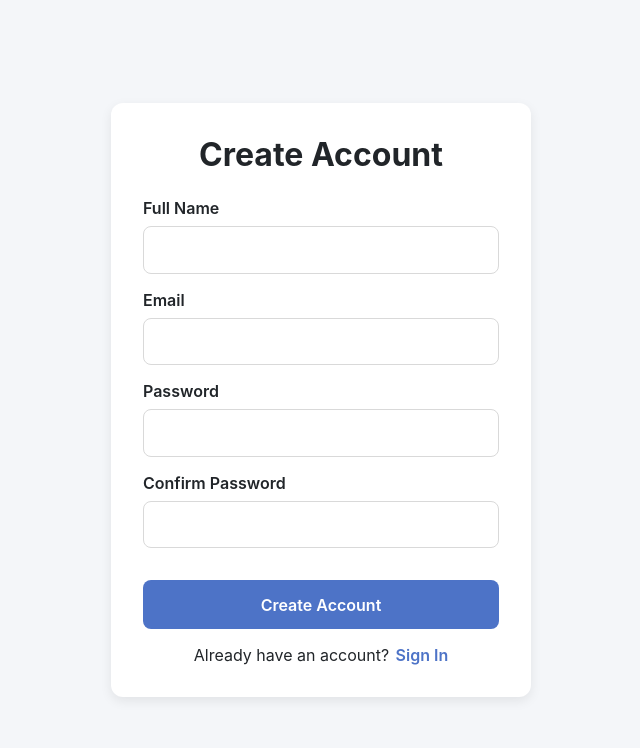
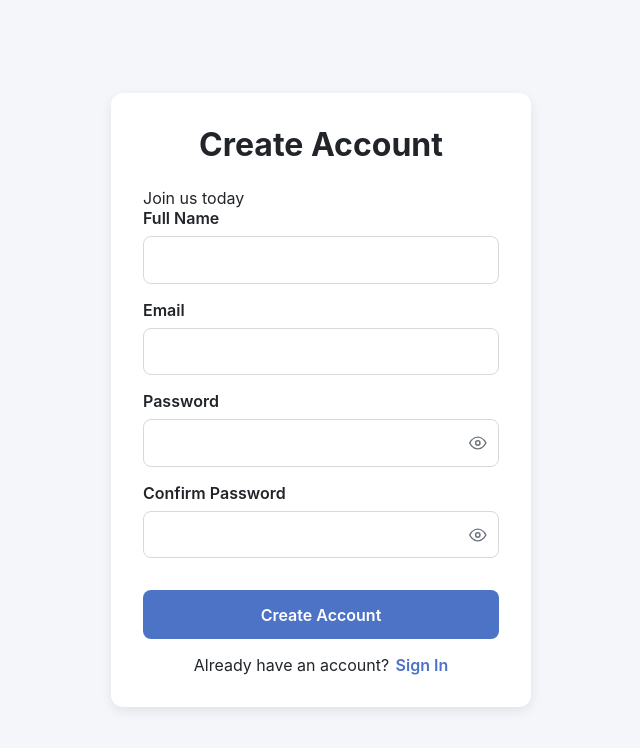
Before and after one commit to walidelbourdiney/hrCrm, a React (Vite) app: page /register in a window 1280 px wide. Shown: the top 748 px of the page, without its empty margins (319-959 px from the left). Built offline with nearby package versions, Linux system fonts and the light colour scheme.

Commit message:
feat: implement authentication flow with login, registration, and dashboard; enhance button and input components

```diff
--- /dev/null
+++ b/src/components/AuthLayout.jsx
@@ -0,0 +1,17 @@
+function AuthLayout({ title, subtitle, children }) {
+  return (
+    <div className="auth-page">
+      <div className="auth-card">
+        <div className="auth-header">
+          <h1>{title}</h1>
+
+          {subtitle && <p>{subtitle}</p>}
+        </div>
+
+        {children}
+      </div>
+    </div>
+  );
+}
+
+export default AuthLayout;
--- a/src/components/Button.jsx
+++ b/src/components/Button.jsx
@@ -1,7 +1,12 @@
-function Button({ type = "button", children, disabled = false }) {
+function Button({
+  type = "button",
+  children,
+  disabled = false,
+  loading = false,
+}) {
   return (
-    <button type={type} disabled={disabled} className="btn">
-      {children}
+    <button type={type} disabled={disabled || loading} className="btn">
+      {loading ? "Please wait..." : children}
     </button>
   );
 }
--- a/src/components/Input.jsx
+++ b/src/components/Input.jsx
@@ -1,17 +1,36 @@
 import { Field, ErrorMessage } from "formik";
+import { useState } from "react";
+import { FiEye, FiEyeOff } from "react-icons/fi";
 
 function Input({ label, name, type = "text", placeholder = "" }) {
+  const [showPassword, setShowPassword] = useState(false);
+
+  const inputType =
+    type === "password" ? (showPassword ? "text" : "password") : type;
+
   return (
     <div className="form-group">
       <label htmlFor={name}>{label}</label>
 
+      <div className="input-wrapper">
         <Field
           id={name}
           name={name}
-        type={type}
+          type={inputType}
           placeholder={placeholder}
           className="input"
         />
+
+        {type === "password" && (
+          <button
+            type="button"
+            className="password-toggle"
+            onClick={() => setShowPassword((prev) => !prev)}
+          >
+            {showPassword ? <FiEyeOff /> : <FiEye />}
+          </button>
+        )}
+      </div>
 
       <ErrorMessage name={name} component="p" className="error-text" />
     </div>
--- /dev/null
+++ b/src/pages/Dashboard.jsx
@@ -0,0 +1,15 @@
+import useAuthStore from "../store/authStore";
+
+function Dashboard() {
+  const user = useAuthStore((state) => state.user);
+
+  return (
+    <div style={{ padding: "2rem" }}>
+      <h1>Dashboard</h1>
+
+      <p>Welcome {user?.name}</p>
+    </div>
+  );
+}
+
+export default Dashboard;
--- a/src/pages/Login.jsx
+++ b/src/pages/Login.jsx
@@ -1,4 +1,4 @@
-import { Link } from "react-router-dom";
+import { Link, useNavigate } from "react-router-dom";
 
 import { Formik, Form } from "formik";
 
@@ -6,42 +6,67 @@ import loginSchema from "../validation/loginSchema";
 
 import Input from "../components/Input";
 import Button from "../components/Button";
+import AuthLayout from "../components/AuthLayout";
+// import useAuthStore from "../store/authStore";
+import useAuthStore from "../store/authStore";
 
 function Login() {
+  const setAuth = useAuthStore((state) => state.setAuth);
+  const navigate = useNavigate();
   const initialValues = {
     email: "",
     password: "",
   };
 
-  const handleSubmit = (values) => {
-    console.log(values);
+  const handleSubmit = async (values) => {
+    await new Promise((resolve) => setTimeout(resolve, 2000));
+
+    setAuth({
+      user: {
+        id: 1,
+        name: "Demo User",
+        email: values.email,
+        role: "admin",
+      },
+
+      token: "fake-jwt-token",
+    });
+
+    navigate("/dashboard");
+    console.log("User Logged In");
   };
 
   return (
-    <div className="auth-page">
-      <div className="auth-card">
-        <h1>Sign In</h1>
-
+    <AuthLayout title="Welcome Back" subtitle="Sign in to continue">
       <Formik
         initialValues={initialValues}
         validationSchema={loginSchema}
-          onSubmit={handleSubmit}
+        onSubmit={async (values, { setSubmitting }) => {
+          try {
+            await handleSubmit(values);
+          } finally {
+            setSubmitting(false);
+          }
+        }}
       >
+        {(formik) => (
           <Form>
             <Input label="Email" name="email" type="email" />
 
             <Input label="Password" name="password" type="password" />
 
-            <Button type="submit">Sign In</Button>
+            <Button type="submit" loading={formik.isSubmitting}>
+              Sign In
+            </Button>
           </Form>
+        )}
       </Formik>
 
       <p className="auth-link">
         Don't have an account?
         <Link to="/register">Register</Link>
       </p>
-      </div>
-    </div>
+    </AuthLayout>
   );
 }
 
--- a/src/pages/Register.jsx
+++ b/src/pages/Register.jsx
@@ -6,6 +6,7 @@ import registerSchema from "../validation/registerSchema";
 
 import Input from "../components/Input";
 import Button from "../components/Button";
+import AuthLayout from "../components/AuthLayout";
 
 function Register() {
   const initialValues = {
@@ -15,20 +16,26 @@ function Register() {
     confirmPassword: "",
   };
 
-  const handleSubmit = (values) => {
+  const handleSubmit = async (values) => {
     console.log(values);
+
+    await new Promise((resolve) => setTimeout(resolve, 2000));
   };
 
   return (
-    <div className="auth-page">
-      <div className="auth-card">
-        <h1>Create Account</h1>
-
+    <AuthLayout title="Create Account" subtitle="Join us today">
       <Formik
         initialValues={initialValues}
         validationSchema={registerSchema}
-          onSubmit={handleSubmit}
+        onSubmit={async (values, { setSubmitting }) => {
+          try {
+            await handleSubmit(values);
+          } finally {
+            setSubmitting(false);
+          }
+        }}
       >
+        {(formik) => (
           <Form>
             <Input label="Full Name" name="name" />
 
@@ -42,16 +49,18 @@ function Register() {
               type="password"
             />
 
-            <Button type="submit">Create Account</Button>
+            <Button type="submit" loading={formik.isSubmitting}>
+              Create Account
+            </Button>
           </Form>
+        )}
       </Formik>
 
       <p className="auth-link">
         Already have an account?
         <Link to="/">Sign In</Link>
       </p>
-      </div>
-    </div>
+    </AuthLayout>
   );
 }
 
--- a/src/router/router.jsx
+++ b/src/router/router.jsx
@@ -2,6 +2,7 @@ import { createBrowserRouter } from "react-router-dom";
 
 import Login from "../pages/Login";
 import Register from "../pages/Register";
+import Dashboard from "../pages/Dashboard";
 
 const router = createBrowserRouter([
   {
@@ -13,6 +14,11 @@ const router = createBrowserRouter([
     path: "/register",
     element: <Register />,
   },
+
+  {
+    path: "/dashboard",
+    element: <Dashboard />,
+  },
 ]);
 
 export default router;
--- a/src/store/authStore.js
+++ b/src/store/authStore.js
@@ -6,17 +6,20 @@ const useAuthStore = create(
     (set) => ({
       user: null,
       token: null,
+      isAuthenticated: false,
 
-      login: (user, token) =>
+      setAuth: ({ user, token }) =>
         set({
           user,
           token,
+          isAuthenticated: true,
         }),
 
       logout: () =>
         set({
           user: null,
           token: null,
+          isAuthenticated: false,
         }),
     }),
     {
--- a/src/styles/auth.css
+++ b/src/styles/auth.css
@@ -38,7 +38,7 @@
   font-weight: 600;
 }
 
-.input {
+/* .input {
   width: 100%;
 
   padding: 0.8rem;
@@ -48,7 +48,7 @@
   border-radius: 8px;
 
   outline: none;
-}
+} */
 
 .input:focus {
   border-color: var(--primary);
@@ -103,3 +103,44 @@
 
   font-weight: 600;
 }
+.input-wrapper {
+  position: relative;
+}
+
+.input {
+  width: 100%;
+
+  padding: 0.8rem;
+  padding-right: 3rem;
+
+  border: 1px solid #d9d9d9;
+  border-radius: 8px;
+
+  outline: none;
+}
+
+.password-toggle {
+  position: absolute;
+
+  top: 50%;
+  right: 0.75rem;
+
+  transform: translateY(-50%);
+
+  display: flex;
+  align-items: center;
+  justify-content: center;
+
+  border: none;
+  background: transparent;
+
+  cursor: pointer;
+
+  font-size: 1.1rem;
+
+  color: var(--text-secondary);
+}
+
+.password-toggle:hover {
+  color: var(--primary);
+}
```
Lines whose indentation alone changed are shown as unchanged.
